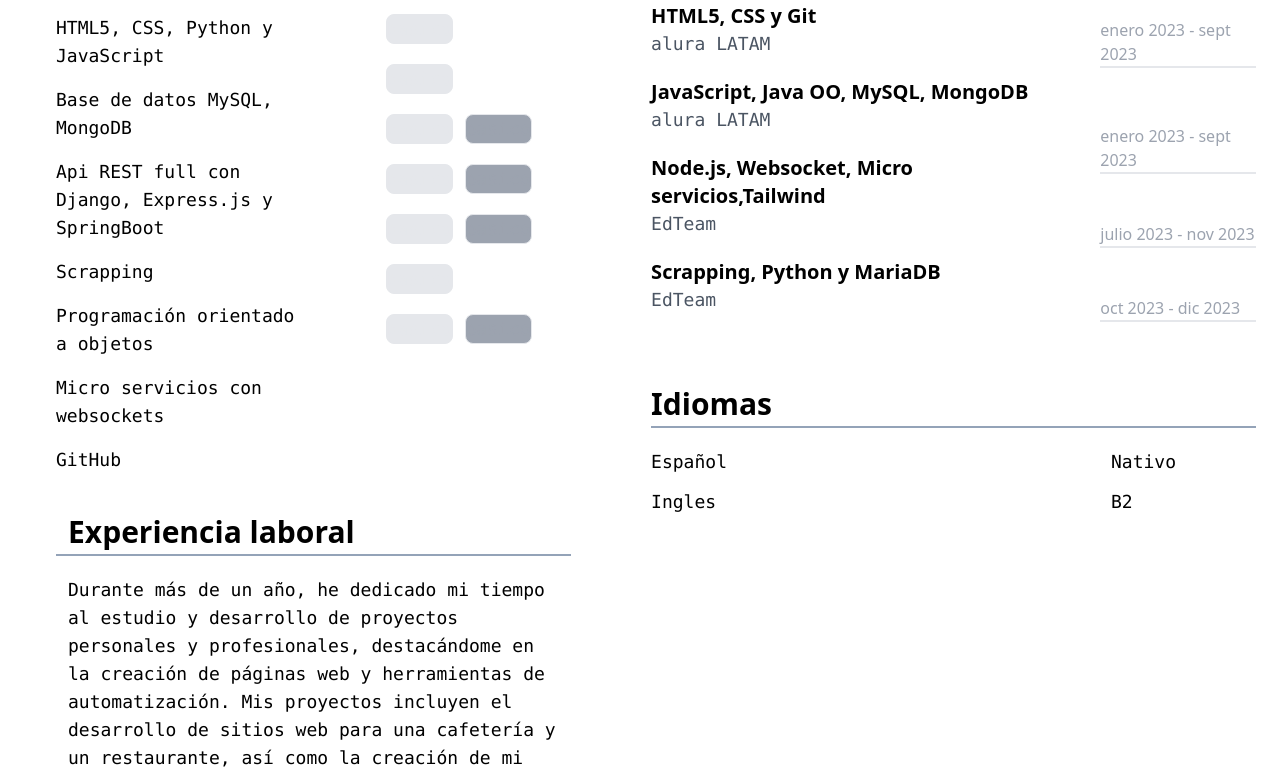
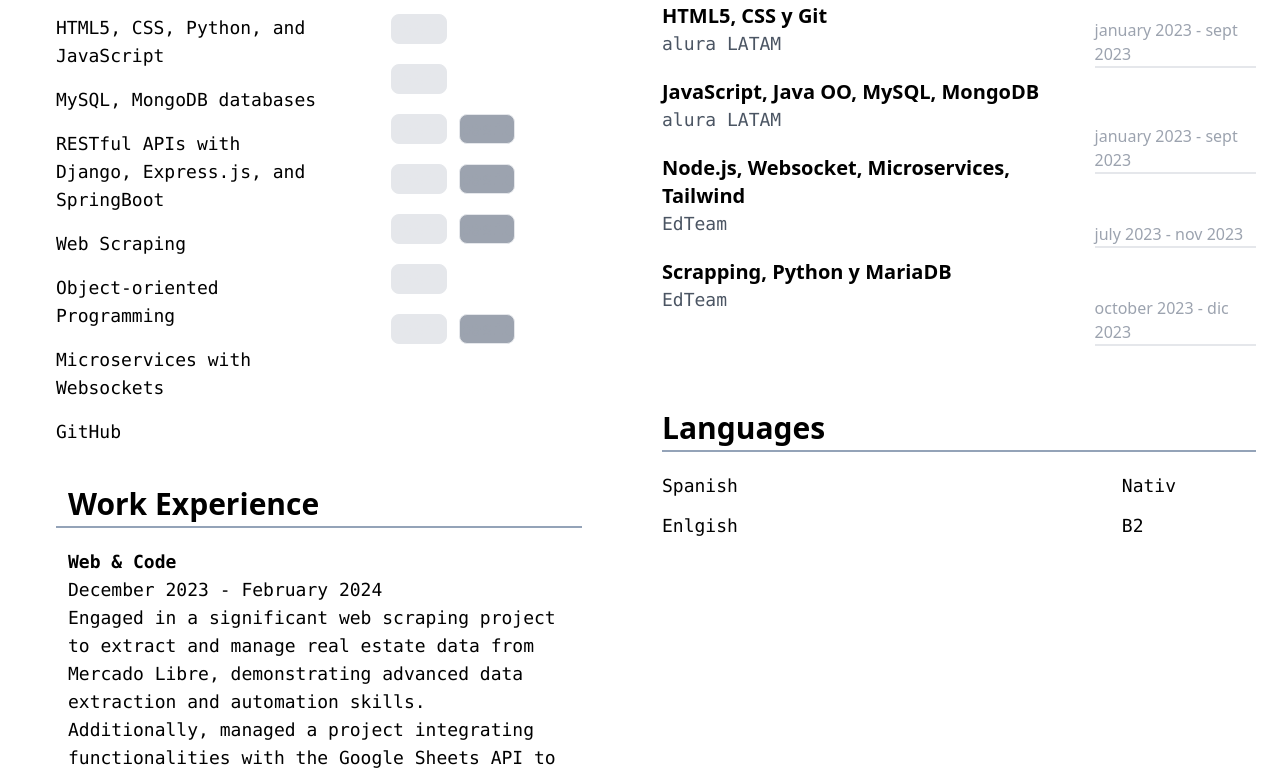
Before and after one commit to fabrixbau/MiPaginaWebPresentacion, a website built with Vite: page index.html in a window 1280 px wide. Shown: the part 532-1309 px from the top of the page. Built offline with nearby package versions, Linux system fonts and the light colour scheme.

Commit message:
update language and my personal projects

```diff
--- a/index.html
+++ b/index.html
@@ -20,31 +20,32 @@
         <div class="pt-4 pb-4 lg:pr-0 pr-5">
             <div class="flex flex-col lg:flex-row items-center">
 
-                <img src="imagenes/fotoPerfil.jpg" class="img-fluid rounded-full m-4 w-52 hover:scale-110 lg:pl-0 pl-8">
+                <img src="imagenes/fotoPerfil.jpg" title="profilepicture" class="img-fluid rounded-full m-4 w-52 hover:scale-110 lg:pl-0 pl-8">
 
                 <div class="hover:scale-125 flex items-center ml-14 font-semibold text-xl tracking-tighter">
-                    <p> <a href="https://github.com/fabrixbau" target="_blank"> Perfil GitHub  </a></p>
+                    <p> <a href="https://github.com/fabrixbau" target="_blank" rel="noopener"> Profile GitHub </a></p>
 
-                    <a href="https://github.com/fabrixbau" target="_blank">
-                        <img src="imagenes/github.svg" class="w-8 m-3">
+
+                    <a href="https://github.com/fabrixbau" target="_blank" title="githubpic" rel="noopener">
+                        <img src="imagenes/github.svg" class="w-8 m-3" title="githubpic">
                     </a>
                 </div>
 
                 <div class="flex items-center ml-14 font-semibold text-xl hover:scale-125">
                     <p>
-                        <a href="https://www.linkedin.com/in/fabrizio-bautista-jim%C3%A9nez-1b1651210/" target="_blank">Perfil Linkedin</a>
+                        <a href="https://www.linkedin.com/in/fabrizio-bautista-jim%C3%A9nez-1b1651210/" target="_blank" rel="noopener">Profile Linkedin</a>
                     </p>
 
-                    <a href="https://www.linkedin.com/in/fabrizio-bautista-jim%C3%A9nez-1b1651210/" target="_blank">
-                        <img src="imagenes/LinkIn.png" class="w-8 m-3">
+                    <a href="https://www.linkedin.com/in/fabrizio-bautista-jim%C3%A9nez-1b1651210/" target="_blank" rel="noopener" title="Linkedinpic">
+                        <img src="imagenes/LinkIn.png" class="w-8 m-3" title="Linkedinpic">
                     </a>
                 </div>
 
                 <div class="flex items-center ml-14 font-semibold text-xl hover:scale-125">
                     <a href="mailto:bautistafabrizio@gmail.com">Email</a>
 
-                <a href="mailto:bautistafabrizio@gmail.com">
-                    <img src="imagenes/email.jpg" class="w-10 m-4 ">
+                <a href="mailto:bautistafabrizio@gmail.com" title="mail">
+                    <img src="imagenes/email.jpg" class="w-10 m-4 " title="mail">
                 </a>
                 </div>
 
@@ -57,7 +58,7 @@
         <div class="w-full lg:w-1/2  pt-3 pl-14">
             <div class="flex flex-col">
                 <h1 class="lg:pr-2 mt-5 text-5xl font-semibold pb-14 lg:text-left text-center pr-10">José Fabrizio Bautista Jiménez</h1>
-                <p class="font-mono lg:pr-24 pr-10 w-full pb-4 lg:text-left text-center">Soy un programador especializado en el desarrollo back-end, apasionado por crear sistemas robustos y eficientes. Con más de un año de experiencia, he participado en proyectos variados que han enriquecido mi capacidad para diseñar e implementar soluciones tecnológicas escalables. Mi enfoque se centra en innovar y resolver problemas complejos mediante un pensamiento analítico y metódico, siempre orientado a cumplir y superar los objetivos de cada proyecto.</p>
+                <p class="font-mono lg:pr-24 pr-10 w-full pb-4 lg:text-left text-center">I am a programmer specializing in back-end development, passionate about creating robust and efficient systems. With over a year of experience, I have participated in diverse projects that have enriched my ability to design and implement scalable technological solutions. My focus is on innovating and solving complex problems through analytical and methodical thinking, always aimed at meeting and exceeding the goals of each project.</p>
             </div>
         </div>
     </div>
@@ -72,61 +73,61 @@
 
                 <!-- Primer fila -->
                 <div class="pb-1 border-b-2 border-b-slate-400 flex mx-auto items-center">
-                    <h1 class="font-bold pr-2 w-1/2 text-3xl">Destrezas</h1>
-                    <p class="pl-20 text-gray-600 text-base">nivel básico/ medio / avanzado</p>
+                    <h1 class="font-bold pr-2 w-1/2 text-3xl">Abilities</h1>
+                    <p class="pl-20 text-gray-600 text-base">basic/ intermediate/ advanced level</p>
                 </div>
 
                 <div class="flex flex-row justify-between font-mono text-lg">
                     <div class="text-lg mt-5 lg:w-1/2 md:w-1/2">
-                        <p class="">HTML5, CSS, Python y JavaScript</p>
-                        <p class="pt-4">Base de datos MySQL, MongoDB</p>
-                        <p class="pt-4">Api REST full con Django, Express.js y SpringBoot</p>
-                        <p class="pt-4">Scrapping</p>
-                        <p class="pt-4">Programación orientado a objetos</p>
-                        <p class="pt-4">Micro servicios con websockets</p>
+                        <p class="">HTML5, CSS, Python, and JavaScript</p>
+                        <p class="pt-4">MySQL, MongoDB databases</p>
+                        <p class="pt-4">RESTful APIs with Django, Express.js, and SpringBoot</p>
+                        <p class="pt-4">Web Scraping</p>
+                        <p class="pt-4">Object-oriented Programming</p>
+                        <p class="pt-4">Microservices with Websockets</p>
                         <p class="pt-4">GitHub</p>
                     </div>
                     <div class="lg:w-1/2 md:w-1/2">
                         <!-- HTML5,CSS Y JavaScript -->
                         <div class="flex lg:m-5 lg:ml-4 -ml-3 ">
-                            <p class="border border-solid rounded-lg bg-gray-200 ml-14 mx-1.5 text-gray-200 ">basico</p>
+                            <p class="border border-solid rounded-lg bg-gray-200 ml-14 mx-1.5 text-gray-200 ">basic</p>
                             <!-- <p class="bg-gray-400 border border-solid rounded-lg mx-1.5 text-gray-400">basico</p>
                             <p class=" bg-gray-500   rounded-lg mx-1.5 text-gray-500"></p> -->
                         </div>
                         <!-- Base de datos -->
                         <div class="flex lg:m-5 lg:ml-4 -ml-3 mt-8">
-                            <p class="border border-solid rounded-lg bg-gray-200 ml-14 mx-1.5 text-gray-200">basico</p>
+                            <p class="border border-solid rounded-lg bg-gray-200 ml-14 mx-1.5 text-gray-200">basic</p>
                             <!-- <p class="bg-gray-400 border border-solid rounded-lg mx-1.5 text-gray-400">basico</p>
                             <p class=" bg-gray-500   rounded-lg mx-1.5 text-gray-500"></p> -->
                         </div>
                         <!-- Api RST full -->
                         <div class="flex lg:m-5 lg:ml-4 -ml-3 mt-8">
-                            <p class="border border-solid rounded-lg bg-gray-200 ml-14 mx-1.5 text-gray-200">basico</p>
-                            <p class="bg-gray-400 border border-solid rounded-lg mx-1.5 text-gray-400">basico</p>
+                            <p class="border border-solid rounded-lg bg-gray-200 ml-14 mx-1.5 text-gray-200">basic</p>
+                            <p class="bg-gray-400 border border-solid rounded-lg mx-1.5 text-gray-400">basic</p>
                             <!-- <p class=" bg-gray-500   rounded-lg mx-1.5 text-gray-500"></p> -->
                         </div>
                         <!-- Scrapping -->
                         <div class="flex lg:m-5 lg:ml-4 -ml-3 mt-8">
-                            <p class="border border-solid rounded-lg bg-gray-200 ml-14 mx-1.5 text-gray-200">basico</p>
-                            <p class="bg-gray-400 border border-solid rounded-lg mx-1.5 text-gray-400">basico</p>
+                            <p class="border border-solid rounded-lg bg-gray-200 ml-14 mx-1.5 text-gray-200">basic</p>
+                            <p class="bg-gray-400 border border-solid rounded-lg mx-1.5 text-gray-400">basic</p>
                             <!-- <p class=" bg-gray-500   rounded-lg mx-1.5 text-gray-500"></p> -->
                         </div>
                         <!-- Java Orientado a objetos -->
                         <div class="flex lg:m-5 lg:ml-4 -ml-3 mt-8">
-                            <p class="border border-solid rounded-lg bg-gray-200 ml-14 mx-1.5 text-gray-200">basico</p>
-                            <p class="bg-gray-400 border border-solid rounded-lg mx-1.5 text-gray-400">basico</p>
+                            <p class="border border-solid rounded-lg bg-gray-200 ml-14 mx-1.5 text-gray-200">basic</p>
+                            <p class="bg-gray-400 border border-solid rounded-lg mx-1.5 text-gray-400">basic</p>
                             <!-- <p class=" bg-gray-500   rounded-lg mx-1.5 text-gray-500"></p> -->
                         </div>
                         <!-- Micro Servicios -->
                         <div class="flex lg:m-5 lg:ml-4 -ml-3 mt-8">
-                            <p class="border border-solid rounded-lg bg-gray-200 ml-14 mx-1.5 text-gray-200">basico</p>
+                            <p class="border border-solid rounded-lg bg-gray-200 ml-14 mx-1.5 text-gray-200">basic</p>
                             <!-- <p class="bg-gray-400 border border-solid rounded-lg mx-1.5 text-gray-400">basico</p>
                             <p class=" bg-gray-500   rounded-lg mx-1.5 text-gray-500"></p> -->
                         </div>
                         <!-- GIT -->
                         <div class="flex lg:m-5 lg:ml-4 -ml-3 mt-6">
-                            <p class="border border-solid rounded-lg bg-gray-200 ml-14 mx-1.5 text-gray-200">basico</p>
-                            <p class="bg-gray-400 border border-solid rounded-lg mx-1.5 text-gray-400">basico</p>
+                            <p class="border border-solid rounded-lg bg-gray-200 ml-14 mx-1.5 text-gray-200">basic</p>
+                            <p class="bg-gray-400 border border-solid rounded-lg mx-1.5 text-gray-400">basic</p>
                             <!-- <p class=" bg-gray-500   rounded-lg mx-1.5 text-gray-500"></p> -->
                         </div>
 
@@ -140,9 +141,16 @@
 
             <div class="container lg:mx-10 pt-2">
             <!-- Segunda fila -->
-                <h1 class="pb-1 border-b-2 border-b-slate-400 flex mx-auto items-center font-bold text-3xl pt-8 p-3">Experiencia laboral</h1>
-                <p class="p-3 pt-3 mt-2 font-mono text-lg">Durante más de un año, he dedicado mi tiempo al estudio y desarrollo de proyectos personales y profesionales, destacándome en la creación de páginas web y herramientas de automatización. Mis proyectos incluyen el desarrollo de sitios web para una cafetería y un restaurante, así como la creación de mi propio sitio web como plataforma de presentación profesional. He realizado dos proyectos de scrapping significativos: uno para extraer y gestionar datos de inmuebles en Mercado Libre y otro para documentar el progreso de un proyecto en desarrollo, integrando funcionalidades con la API de Google Sheets. Además, he diseñado tres APIs RESTful para diferentes aplicaciones, incluyendo la gestión de citas médicas, el manejo de usuarios y un blog interactivo. Mi experiencia se extiende al uso de Websockets para simular transacciones comerciales en tiempo real y para desarrollar un chat en línea, demostrando mi habilidad para trabajar con tecnologías de comunicación avanzadas.</p>
+                <h1 class="pb-1 border-b-2 border-b-slate-400 flex mx-auto items-center font-bold text-3xl pt-8 p-3">Work Experience</h1>
+                    <div class="p-3 pt-3 mt-2 font-mono text-lg">
+                        <h2 class="font-bold">Web & Code</h2>
+                        <p>December 2023 - February 2024</p>
+                        <p>Engaged in a significant web scraping project to extract and manage real estate data from Mercado Libre, demonstrating advanced data extraction and automation skills. Additionally, managed a project integrating functionalities with the Google Sheets API to streamline project management and reporting processes.</p>
 
+                        <h2 class="font-bold pt-5">My Personal Projects</h2>
+                        <p>October 2023 - March 2024</p>
+                        <p>Developed and launched my personal e-commerce platform, showcasing proficiency in full-stack web development and user experience design. Created a professional presentation website for my blog to enhance online visibility and content distribution capabilities. Also designed three RESTful APIs for various applications, including medical appointment scheduling, user management, and an interactive blog, demonstrating the ability to create scalable and maintainable back-end systems.</p>
+                    </div>
             </div>
 
         </div>
@@ -151,24 +159,24 @@
         <div class="w-full lg:w-1/2 md:w1/2 container lg:mx-16 ">
             <div class="container lg:mx-10 ">
                 <!-- Primer fila -->
-                <h1 class="pb-1 border-b-2 border-b-slate-400 flex flex-col lg:flex-row mx-auto items-center font-bold text-3xl pt-8">Estudios y certificaciones</h1>
+                <h1 class="pb-1 border-b-2 border-b-slate-400 flex flex-col lg:flex-row mx-auto items-center font-bold text-3xl pt-8">Studies and certifications</h1>
                 <div class="flex">
                     <div class="mt-2">
                         <p class="pt-3 font-bold text-xl" >HTML5, CSS y Git</p>
                         <p class="text-gray-600 font-mono text-lg">alura LATAM</p>
                         <p class="pt-5 font-bold text-xl" >JavaScript, Java OO, MySQL, MongoDB</p>
                         <p class="text-gray-600 font-mono text-lg">alura LATAM</p>
-                        <p class="pt-5 font-bold text-xl">Node.js, Websocket, Micro servicios,Tailwind </p>
+                        <p class="pt-5 font-bold text-xl">Node.js, Websocket, Microservices, Tailwind </p>
                         <p class="text-gray-600 font-mono text-lg">EdTeam</p>
                         <p class="pt-5 font-bold text-xl">Scrapping, Python y MariaDB </p>
                         <p class="text-gray-600 font-mono text-lg">EdTeam</p>
                     </div>
 
                     <div class="mt-2">
-                        <p class="lg:mt-7 mt-3 text-gray-400 text-base border-b-2 ml-10">enero 2023 - sept 2023</p>
-                        <p class="lg:mt-14 mt-7 text-gray-400 text-base border-b-2 ml-10">enero 2023 - sept 2023</p>
-                        <p class="lg:mt-12 mt-7 text-gray-400 text-base border-b-2 ml-10">julio 2023 - nov 2023</p>
-                        <p class="lg:mt-12 mt-7 text-gray-400 text-base border-b-2 ml-10">oct 2023 - dic 2023</p>
+                        <p class="lg:mt-7 mt-3 text-gray-400 text-base border-b-2 ml-10">january 2023 - sept 2023</p>
+                        <p class="lg:mt-14 mt-7 text-gray-400 text-base border-b-2 ml-10">january 2023 - sept 2023</p>
+                        <p class="lg:mt-12 mt-7 text-gray-400 text-base border-b-2 ml-10">july 2023 - nov 2023</p>
+                        <p class="lg:mt-12 mt-7 text-gray-400 text-base border-b-2 ml-10">october 2023 - dic 2023</p>
                     </div>
 
                 </div>
@@ -177,14 +185,14 @@
             <div class="container lg:mx-10 pt-8">
 
                 <!-- Segunda fila -->
-                <h1 class="pb-1 border-b-2 border-b-slate-400 flex flex-col lg:flex-row lg:mx-auto items-center font-bold  text-3xl pt-8">Idiomas</h1>
+                <h1 class="pb-1 border-b-2 border-b-slate-400 flex flex-col lg:flex-row lg:mx-auto items-center font-bold  text-3xl pt-8">Languages</h1>
                 <div class="flex">
                     <div class="mt-2 font-mono text-lg">
-                        <p class="pt-3">Español</p>
-                        <p class="pt-3">Ingles</p>
+                        <p class="pt-3">Spanish</p>
+                        <p class="pt-3">Enlgish</p>
                     </div>
                     <div class="mt-2 font-mono text-lg lg:ml-96 ml-64">
-                        <p class="pt-3">Nativo</p>
+                        <p class="pt-3">Nativ</p>
                         <p class="pt-3">B2</p>
                     </div>
                 </div>
```
